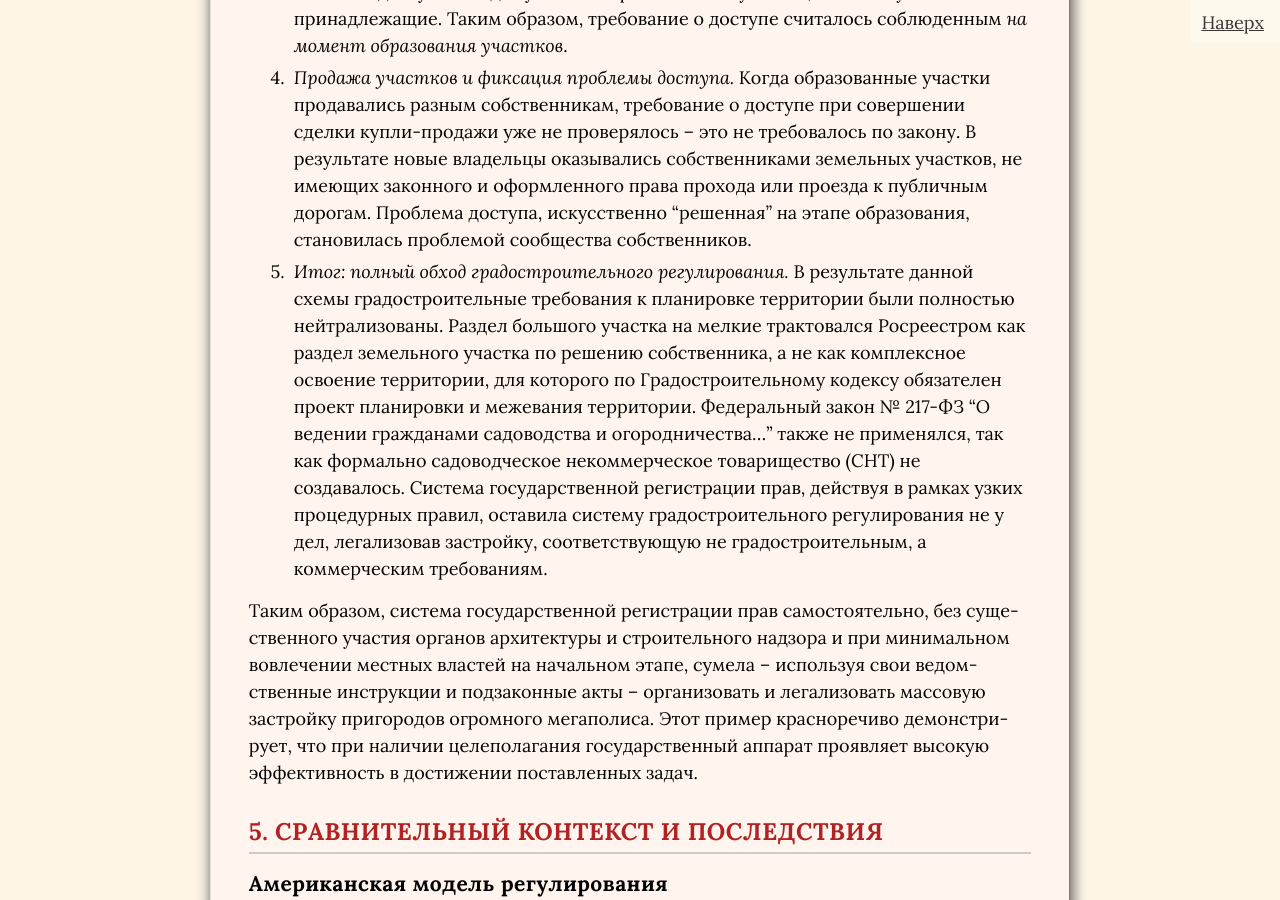
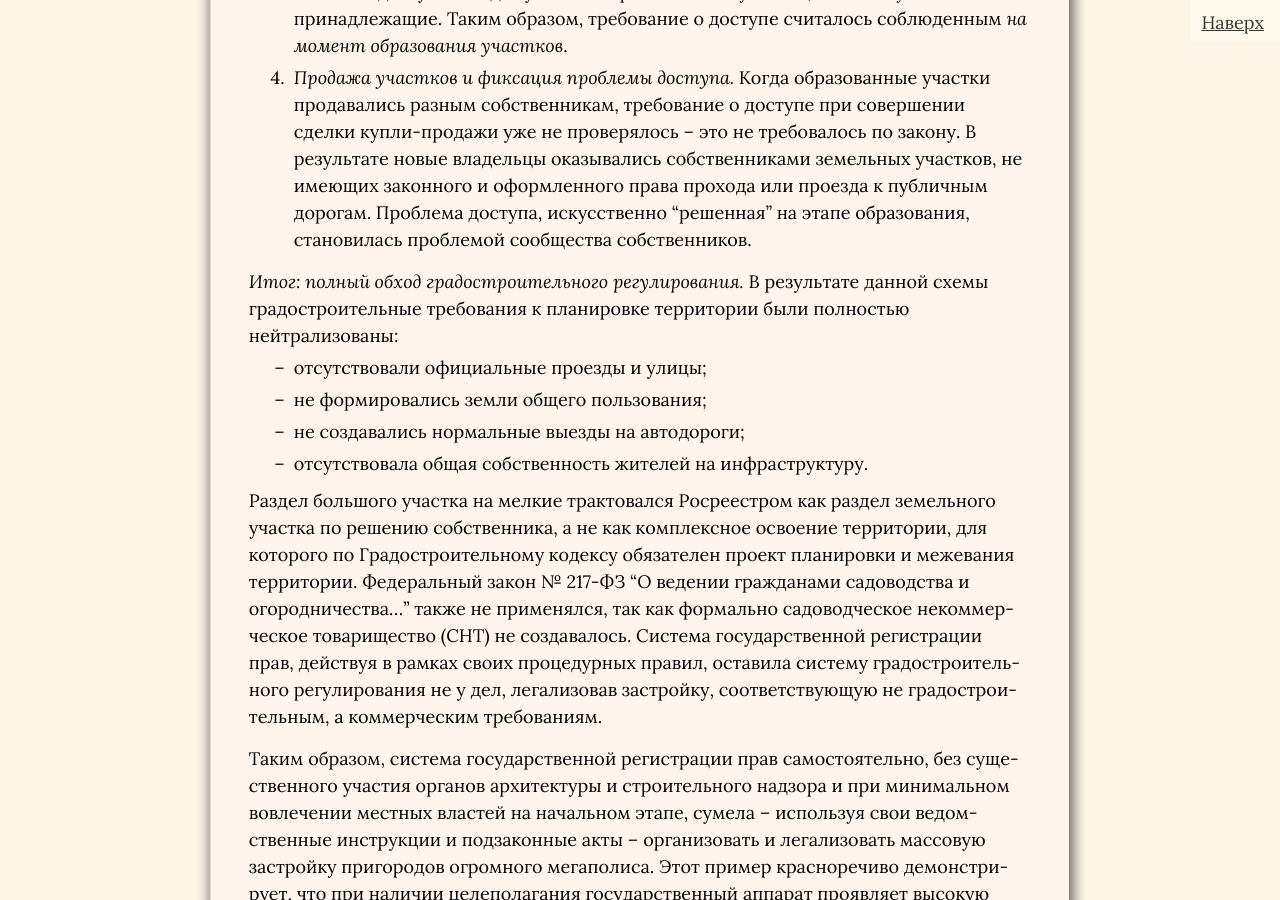
Before and after one commit to SergSi/land-use-art, a Jekyll site: the page built from _posts/2025-09-20-suburb.md, in a window 1280 px wide and 900 px high, scrolled down 12475 px. Built offline with Jekyll 4.4.1, drawn with Linux system fonts in a browser that asks for light colours; some web fonts are replaced.

Commit message:
Update 2025-09-20-suburb.md

```diff
--- a/_posts/2025-09-20-suburb.md
+++ b/_posts/2025-09-20-suburb.md
@@ -118,7 +118,15 @@ class: article
 2. *Подготовка схемы раздела земельного участка (СРЗУ) без согласования.* Собственник участка самостоятельно, руководствуясь коммерческой целесообразностью, составлял Схему раздела земельного участка (СРЗУ). Для будущих покупателей с рекламными целями готовилась Схема планировочной организации земельного участка (СПОЗУ). Важно, что эти документы не проходили процедуру согласования с органами архитектуры и градостроительства и не утверждались ими. Они носили исключительно информационный характер, но становились основой для кадастровых работ.
 3. *Образование новых участков через межевой план с обходом требования о доступе.* На основании неутвержденной СРЗУ кадастровый инженер готовил межевой план, в котором образовывались многочисленные мелкие земельные участки. Требование законодательства об обеспечении каждого образуемого участка доступом к землям общего пользования (улицам, дорогам) системно обходилось. Юридическая лазейка заключалась в следующем: на момент образования все новые участки принадлежали одному собственнику, и формально считалось, что он имеет доступ к каждому из них через смежные участки, также ему принадлежащие. Таким образом, требование о доступе считалось соблюденным *на момент образования участков*.
 4. *Продажа участков и фиксация проблемы доступа.* Когда образованные участки продавались разным собственникам, требование о доступе при совершении сделки купли-продажи уже не проверялось – это не требовалось по закону. В результате новые владельцы оказывались собственниками земельных участков, не имеющих законного и оформленного права прохода или проезда к публичным дорогам. Проблема доступа, искусственно "решенная" на этапе образования, становилась проблемой сообщества собственников.
-5. *Итог: полный обход градостроительного регулирования.* В результате данной схемы градостроительные требования к планировке территории были полностью нейтрализованы. Раздел большого участка на мелкие трактовался Росреестром как раздел земельного участка по решению собственника, а не как комплексное освоение территории, для которого по Градостроительному кодексу обязателен проект планировки и межевания территории. Федеральный закон № 217-ФЗ "О ведении гражданами садоводства и огородничества..." также не применялся, так как формально садоводческое некоммерческое товарищество (СНТ) не создавалось. Система государственной регистрации прав, действуя в рамках узких процедурных правил, оставила систему градостроительного регулирования не у дел, легализовав застройку, соответствующую не градостроительным, а коммерческим требованиям.
+
+*Итог: полный обход градостроительного регулирования.* В результате данной схемы градостроительные требования к планировке территории были полностью нейтрализованы:
+
+- отсутствовали официальные проезды и улицы;
+- не формировались земли общего пользования;
+- не создавались нормальные выезды на автодороги;
+- отсутствовала общая собственность жителей на инфраструктуру.
+
+Раздел большого участка на мелкие трактовался Росреестром как раздел земельного участка по решению собственника, а не как комплексное освоение территории, для которого по Градостроительному кодексу обязателен проект планировки и межевания территории. Федеральный закон № 217-ФЗ "О ведении гражданами садоводства и огородничества..." также не применялся, так как формально садоводческое некоммерческое товарищество (СНТ) не создавалось. Система государственной регистрации прав, действуя в рамках своих процедурных правил, оставила систему градостроительного регулирования не у дел, легализовав застройку, соответствующую не градостроительным, а коммерческим требованиям.
 
 Таким образом, система государственной регистрации прав самостоятельно, без существенного участия органов архитектуры и строительного надзора и при минимальном вовлечении местных властей на начальном этапе, сумела – используя свои ведомственные инструкции и подзаконные акты – организовать и легализовать массовую застройку пригородов огромного мегаполиса. Этот пример красноречиво демонстрирует, что при наличии целеполагания государственный аппарат проявляет высокую эффективность в достижении поставленных задач.
 
```
